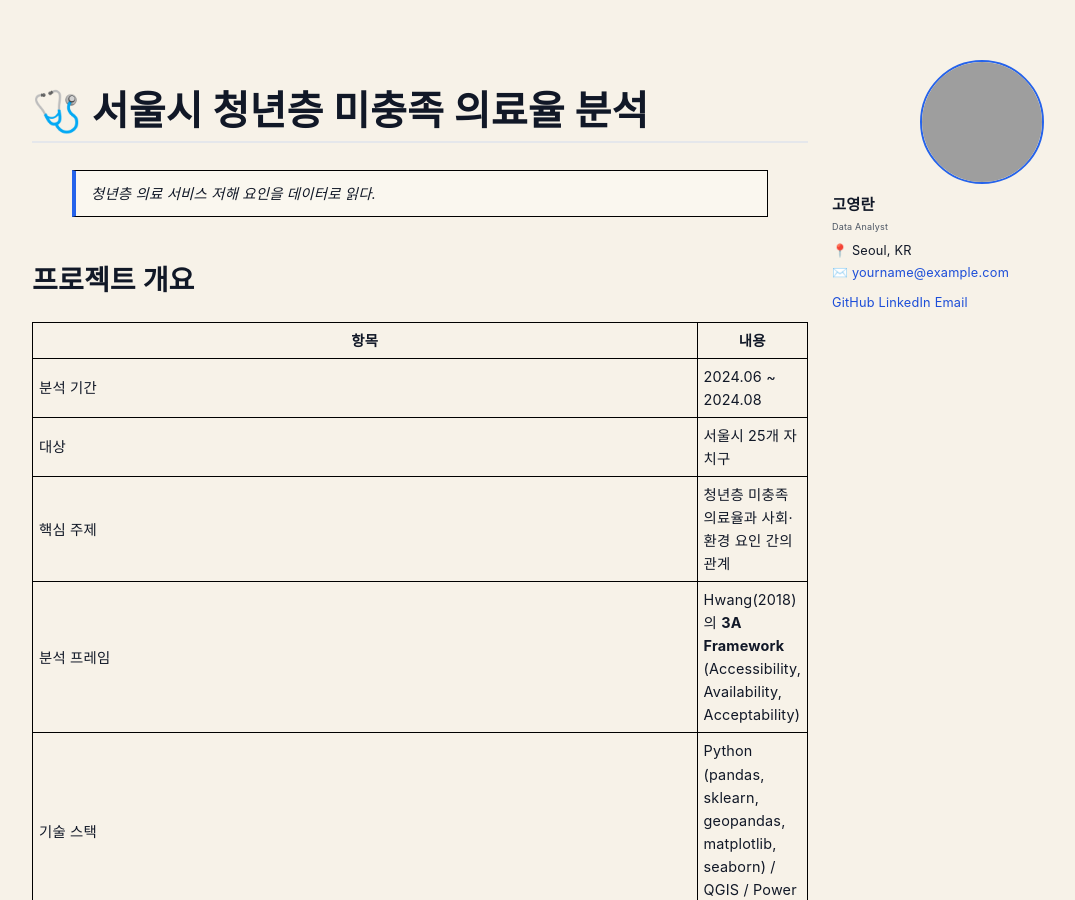
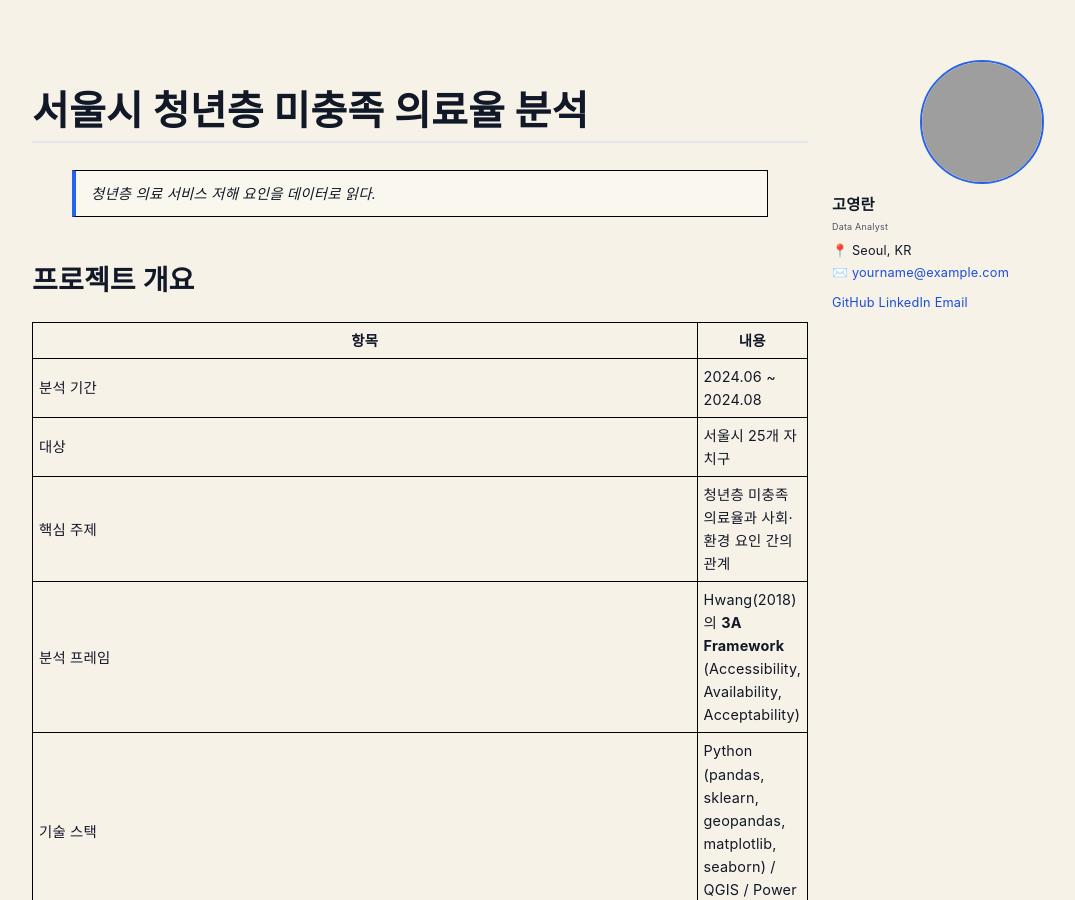
Before and after one commit to yeonglan/yeonglan.github.io, a Jekyll site: the page built from _projects/project3.md, in a window 1280 px wide and 900 px high. Shown: the whole window, without its empty margins (58-1133 px from the left). Built offline with Jekyll 4.4.1, drawn with Linux system fonts in a browser that asks for light colours; some web fonts are replaced; grey boxes are pictures that could not be loaded.

```diff
--- a/_projects/project3.md
+++ b/_projects/project3.md
@@ -9,7 +9,7 @@ links:
 ---
 
 
-# 🩺 **서울시 청년층 미충족 의료율 분석**
+# **서울시 청년층 미충족 의료율 분석**
 
 > *청년층 의료 서비스 저해 요인을 데이터로 읽다.*
 
```
